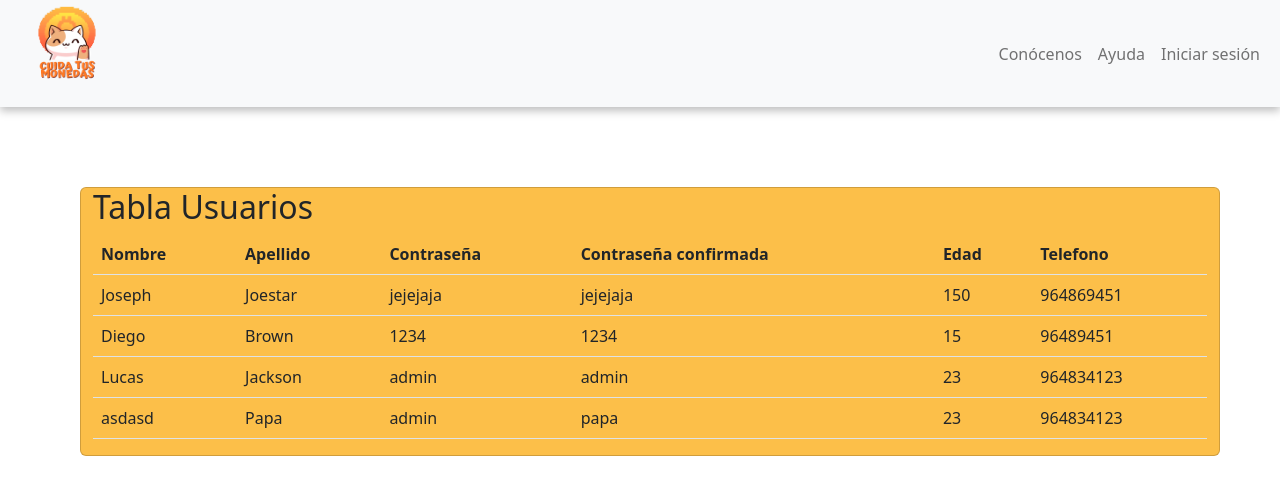
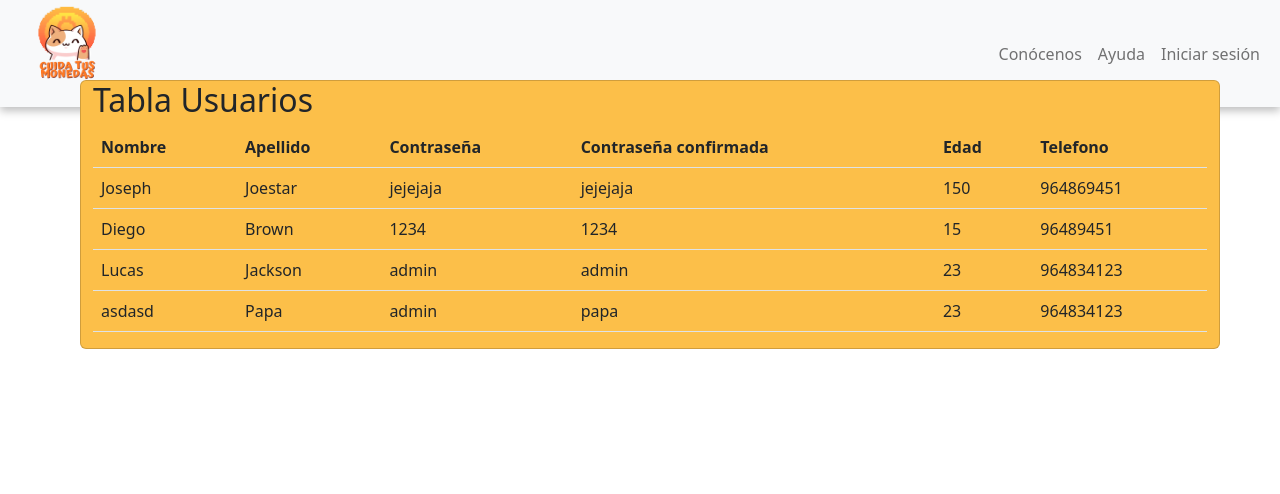
Before and after one commit to LucasA75/CuidaTusMonedas, a React (Create React App) app in the folder React CTM/: page /Admin in a window 1280 px wide. Shown: the top 494 px of the page. Built offline with nearby package versions, Linux system fonts and the light colour scheme; no server answers.

Commit message:
Header Movible :)

```diff
--- a/React CTM/src/components/Headermain/Headermain.css
+++ b/React CTM/src/components/Headermain/Headermain.css
@@ -5,6 +5,10 @@
 }
 .headerMain{
     filter: drop-shadow(0px 4px 4px rgba(0, 0, 0, 0.25));
+    /* La position fixed lo que hace es hacer que el elemento se mantenga en cierta posicion mientras se hace scroll */
+    position: fixed;
+    top: 0;
+    width:100%;
 }
 
 /* Asi se ocupan las media query maldita sea xD */
```
